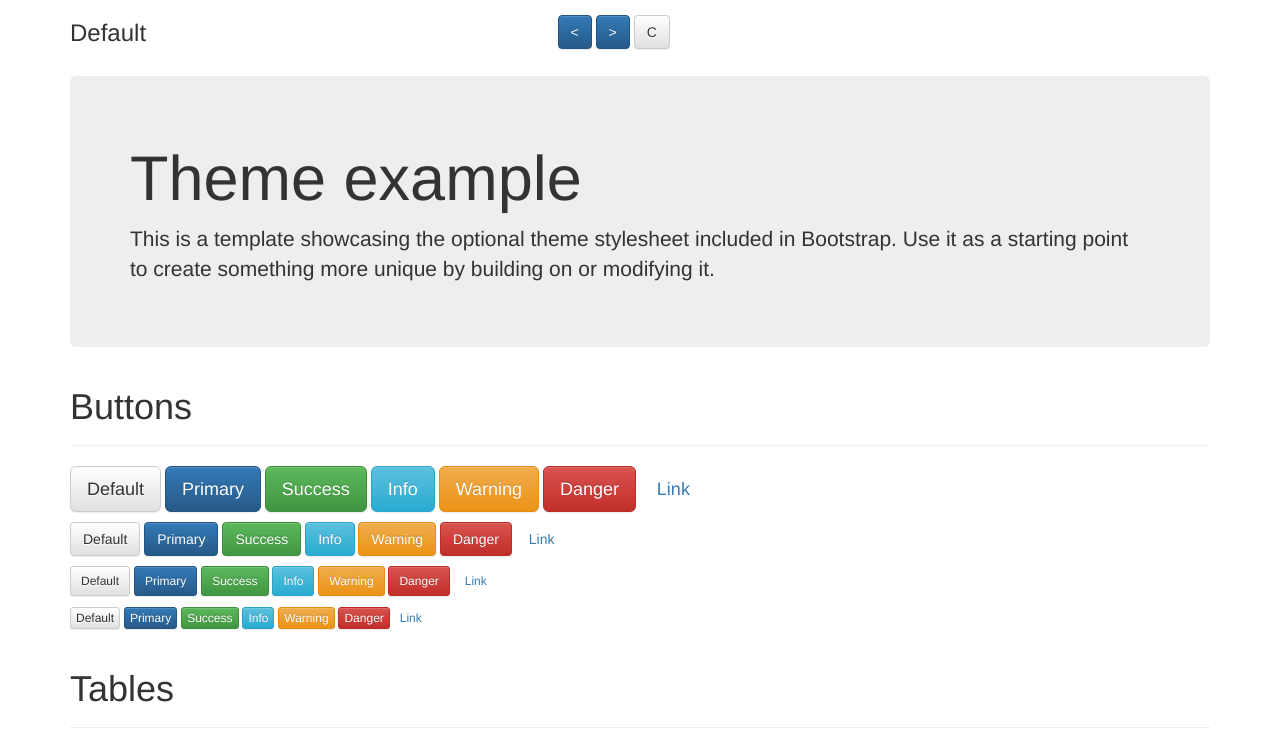
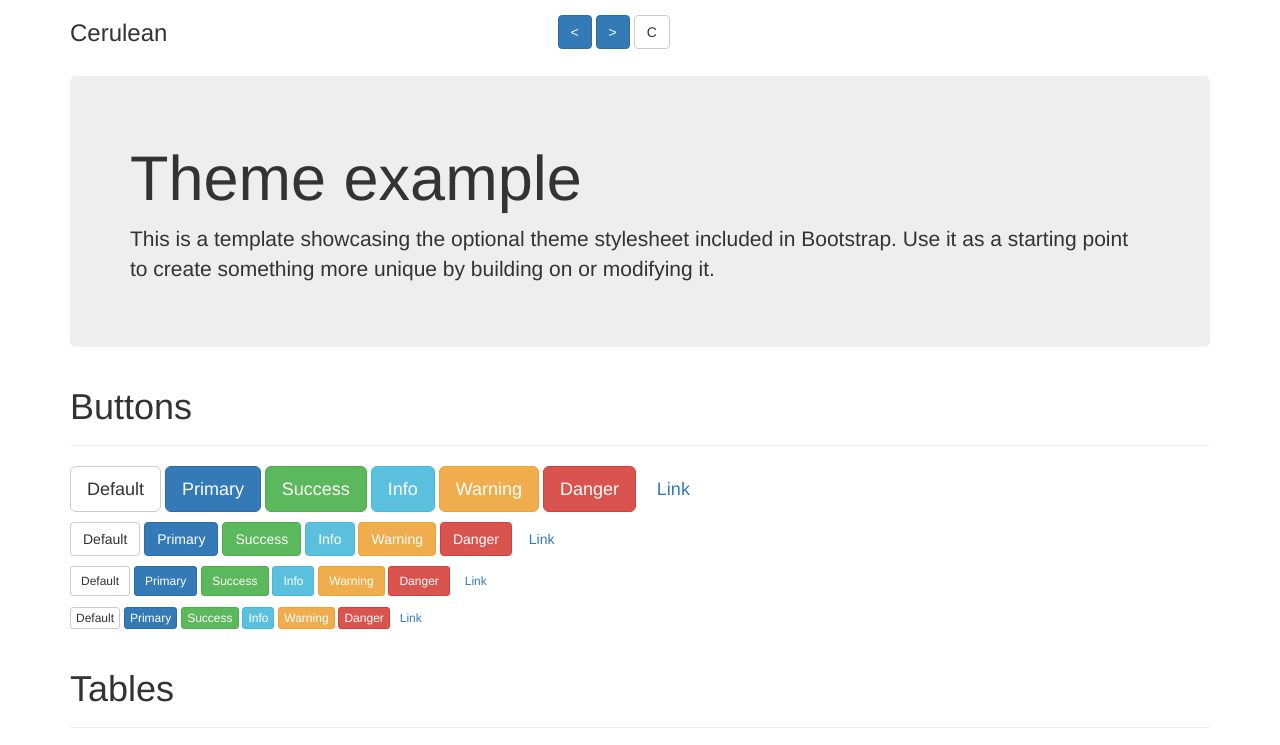
Before and after one commit to john-bauer/bootstrap-theme-explorer, a plain HTML site: page index.html in a window 1280 px wide. Shown: the top 745 px of the page. Drawn offline with nearby package versions, Linux system fonts and the light colour scheme; no server answers.

Commit message:
starting from position 0 instead of using default cdn

```diff
--- a/index.html
+++ b/index.html
@@ -6,7 +6,7 @@
     <meta http-equiv="X-UA-Compatible" content="ie=edge">
     <title>Document</title>
     <link rel="stylesheet" href="https://maxcdn.bootstrapcdn.com/bootstrap/3.3.7/css/bootstrap.min.css" integrity="sha384-BVYiiSIFeK1dGmJRAkycuHAHRg32OmUcww7on3RYdg4Va+PmSTsz/K68vbdEjh4u" crossorigin="anonymous">
-    <link id="cdn" rel="stylesheet" href="https://maxcdn.bootstrapcdn.com/bootstrap/3.3.7/css/bootstrap-theme.min.css">
+    <link id="cdn" rel="stylesheet" href="https://bootswatch.com/cerulean/bootstrap.min.css">
     <link rel="stylesheet" href="css/style.css"/>
   </head>
   <body>
@@ -14,7 +14,7 @@
     <div class="container">
       <div class="row">
         <div class="col-xs-5 first-col">
-          <h3>Default</h3>
+          <h3>Cerulean</h3>
         </div>
         <div class="col-xs-7 second-col col-push-2">
           <button class="btn btn-primary" id="backward"><</button>
--- a/js/app.js
+++ b/js/app.js
@@ -1,6 +1,6 @@
 let myThemes = [];
 let myCDNs = [];
-let currentTheme = -1;
+let currentTheme = 0;
 
 /* Fetching */
 fetchThemes = () => {
@@ -24,15 +24,11 @@ addCDN = (currentTheme) => {
 
 /* click handlers */
 document.querySelector('#backward').onclick = () =>{
-  console.log('backwards was pushed');
   currentTheme--;
-  console.log(currentTheme);
   addCDN(currentTheme);
 }
 
 document.querySelector('#forward').onclick = () =>{
-  console.log('forward was pushed');
   currentTheme ++;
-  console.log(currentTheme);
   addCDN(currentTheme);
 }
```
